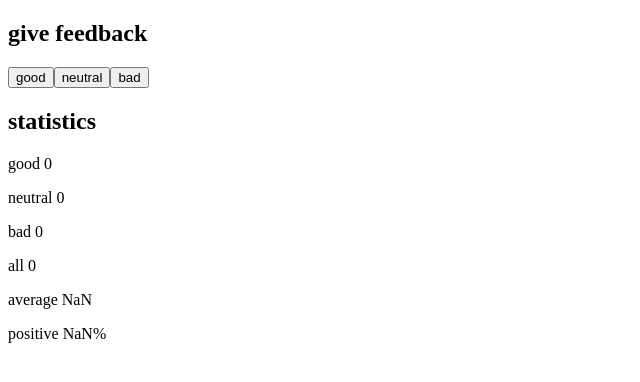
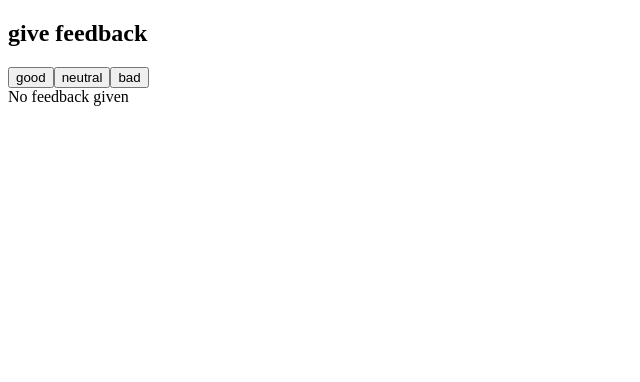
Before and after one commit to onodeloc/fullstackopen, a React (Create React App) app in the folder part1/: page / in a window 1280 px wide. Shown: the top 382 px of the page, without its empty margins (0-640 px from the left). Built offline with nearby package versions, Linux system fonts and the light colour scheme.

Commit message:
1.9: unicafe step4

```diff
--- a/part1/src/App.js
+++ b/part1/src/App.js
@@ -34,6 +34,13 @@ const App = () => {
 }
 
 const Statistics = (props) => {
+  if (props.all === 0) {
+    return (
+      <div>
+        No feedback given
+      </div>
+    )
+  }
   return (
     <div>
       <h2>statistics</h2>
```
